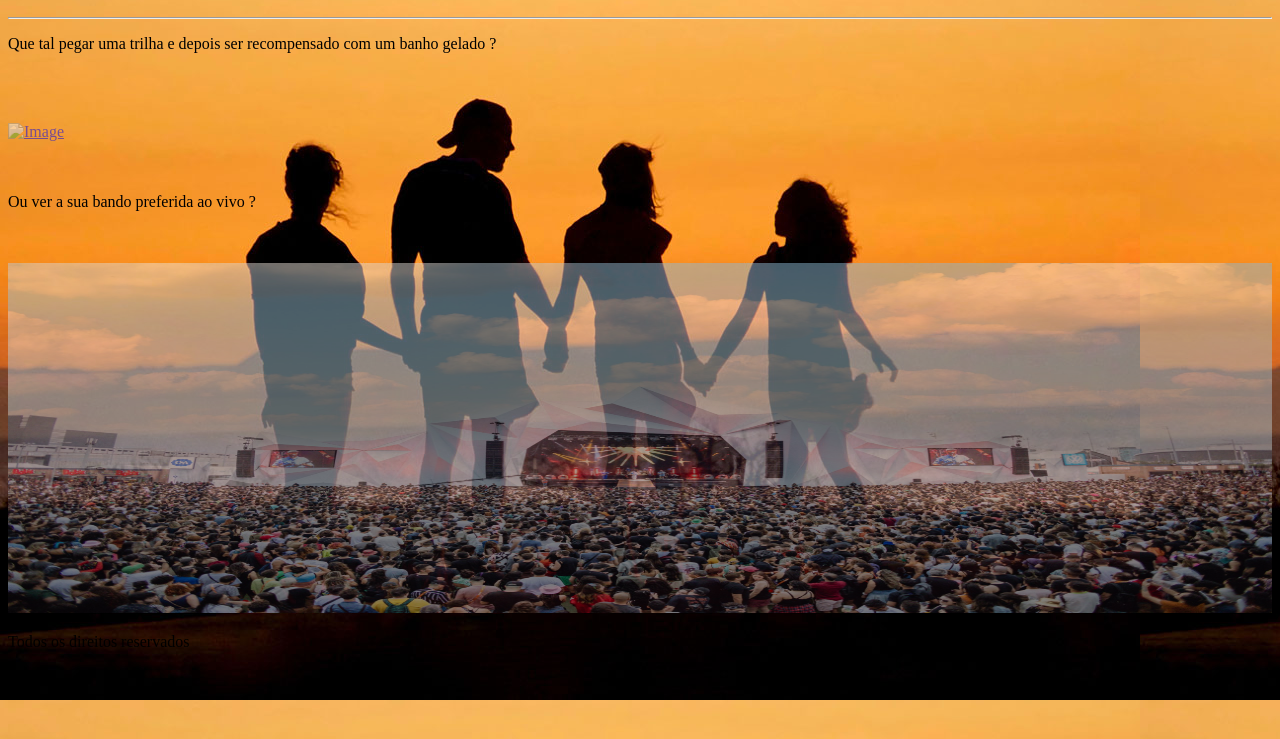
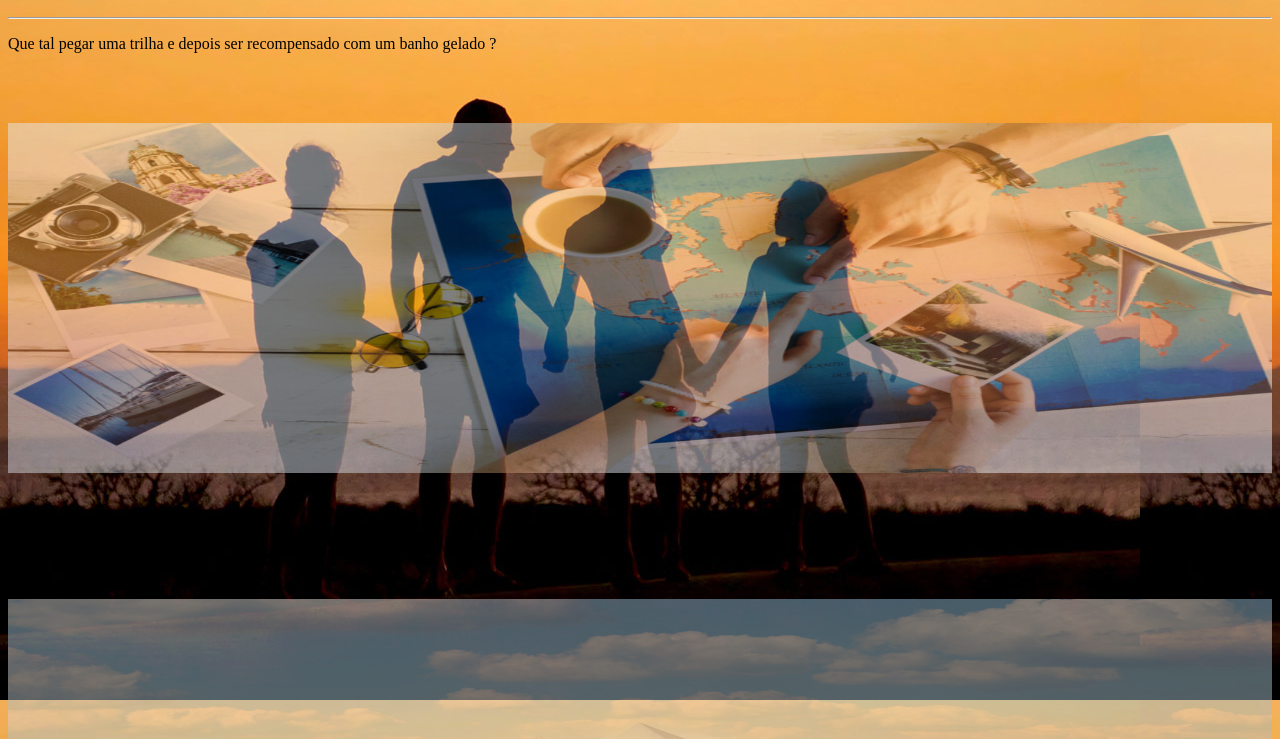
Before and after one commit to JDSS01/TrabalhoDevWeb, a plain HTML site: page index.html in a window 1280 px wide. Shown: the part 50-789 px from the top of the page. Drawn offline with Linux system fonts and the light colour scheme; files whose address does not match are found by name.

Commit message:
Update index.html

```diff
--- a/index.html
+++ b/index.html
@@ -26,7 +26,7 @@
                   <br>
                 <div>
                     <a href="Roteiros.html">
-                        <img src="./fotos/menu1.jpg" alt="Image" height="350" width="500">
+                        <img src="menu1.jpg" alt="Image" height="350" width="500">
 
                     </a>
 
```
